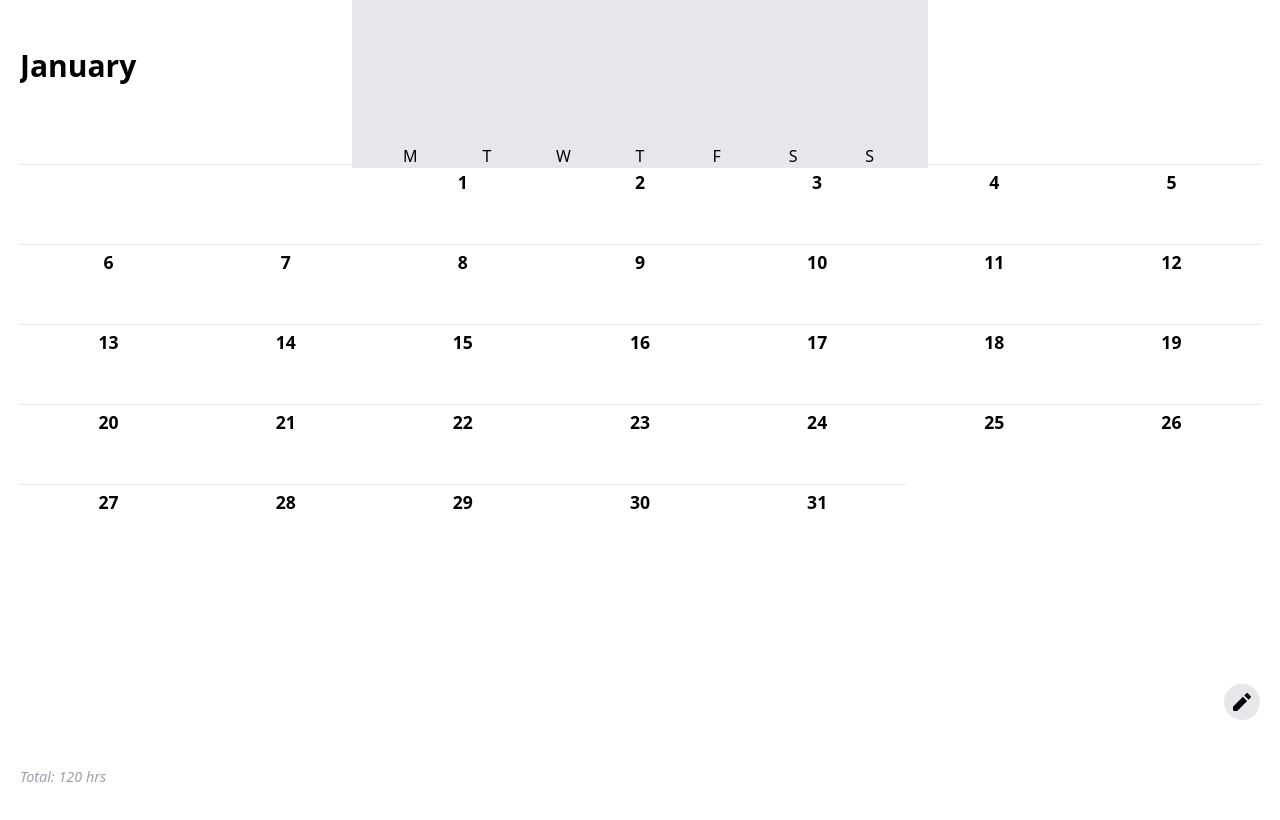
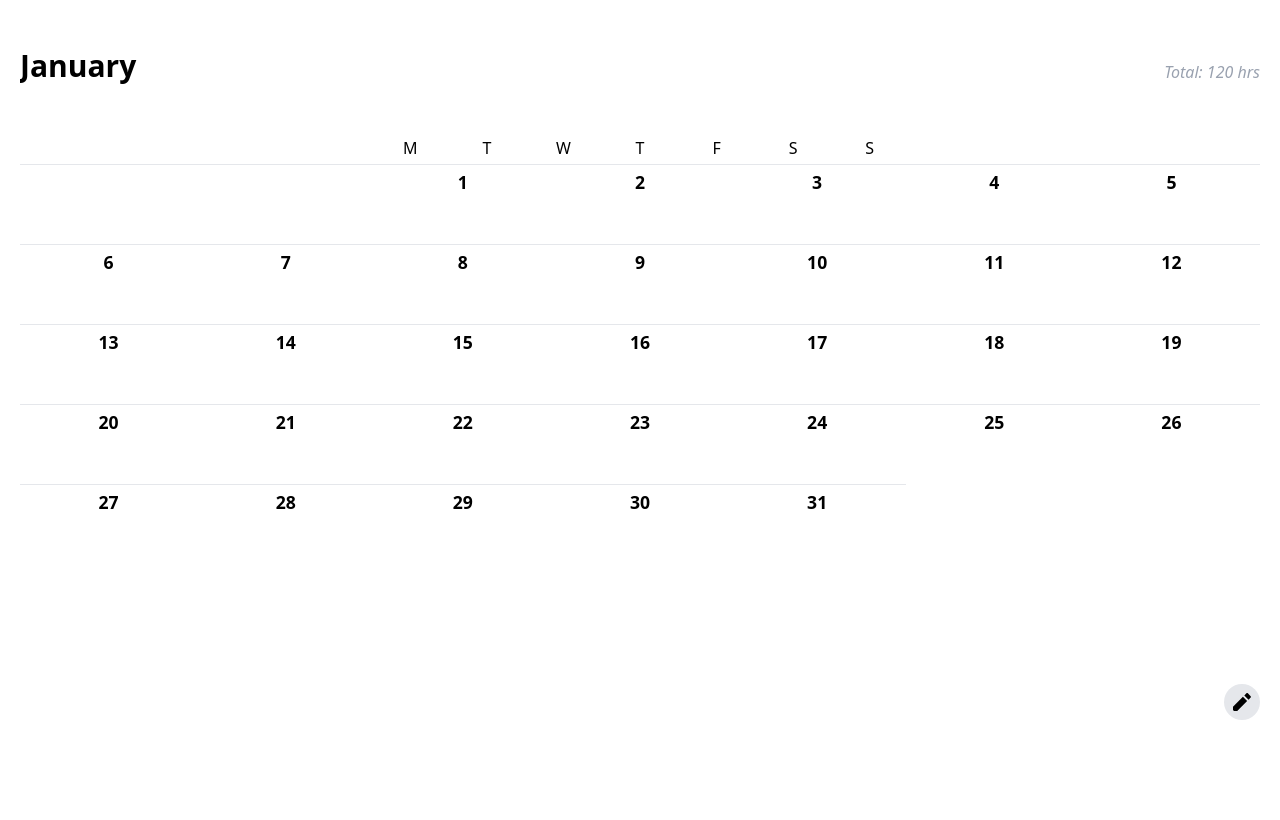
Before and after one commit to alexmonteirodev/gp-schedule-react, a React (Vite) app: page / in a window 1280 px wide. Shown: the top 820 px of the page. Built offline with nearby package versions, Linux system fonts and the light colour scheme.

Commit message:
position hours e correcao de erros eslint

```diff
--- a/src/CalendarContext.jsx
+++ b/src/CalendarContext.jsx
@@ -13,7 +13,6 @@ export const CalendarProvider = ({ children }) => {
   const [currentMonth, setCurrentMonth] = React.useState(today.getMonth());
   const [currentYear, setCurrentYear] = React.useState(today.getFullYear());
   const [selectedOption, setSelectedOption] = React.useState(null);
-  const [currentMonthState, setCurrentMonthState] = React.useState("");
 
   const months = [
     "January",
--- a/src/Components/Calendar/CalendarBody.jsx
+++ b/src/Components/Calendar/CalendarBody.jsx
@@ -2,6 +2,7 @@ import React from "react";
 import { useCalendar } from "../../CalendarContext";
 
 const CalendarBody = () => {
+  const { today } = useCalendar();
   const { yearArr } = useCalendar();
 
   console.log(yearArr);
@@ -12,7 +13,7 @@ const CalendarBody = () => {
           key={i}
           className="mb-8 snap-center flex flex-col justify-start items-center min-h-screen gap-20"
         >
-          <h2 className="font-bold text-3xl place-self-start z-20 pt-7">
+          <h2 className="font-bold text-3xl place-self-start z-20 pt-7 ">
             {month.name}
           </h2>
           <div className="grid grid-cols-7 w-full">
@@ -31,21 +32,6 @@ const CalendarBody = () => {
   );
 };
 
-// className="grid grid-cols-7 text-center mt-4"
-
-// [
-//   {
-//     name: "Janeiro",
-//     monthIndex: 0,
-//     days: [null, null, 1, 2, 3, ..., 31]
-//   },
-//   {
-//     name: "Fevereiro",
-//     monthIndex: 1,
-//     days: [null, 1, 2, ..., 28]
-//   },
-//   ...
-// ]
 export default CalendarBody;
 
 // import React from "react";
--- a/src/Components/Calendar/CalendarHeader.jsx
+++ b/src/Components/Calendar/CalendarHeader.jsx
@@ -4,7 +4,7 @@ const CalendarHeader = () => {
   const weekDays = ["M", "T", "W", "T", "F", "S", "S"];
 
   return (
-    <div className="  absolute top-0 left-0 right-0 mx-auto max-w-xl pt-32 z-10 bg-gray-200 px-5">
+    <div className="  absolute top-0 left-0 right-0 mx-auto max-w-xl pt-30 z-10 bg-white px-5">
       <div className="grid grid-cols-7 text-center mt-4 ">
         {weekDays.map((day, i) => (
           <div key={i}>{day}</div>
--- a/src/Components/Edit/Hours.jsx
+++ b/src/Components/Edit/Hours.jsx
@@ -1,11 +1,10 @@
 import React from "react";
 
-const Hours = ({ optionsAppear }) => {
+const Hours = () => {
   return (
     <p
-      className={`text-gray-400 text-[0.9rem] italic absolute bottom-3 transition
-        ${optionsAppear && "hidden"}
-        ${!optionsAppear && "animate-slideIn"}`}
+      className={`text-gray-400 text-[1rem] italic absolute top-15 right-5 z-10 transition
+        `}
     >
       Total: 120 hrs
     </p>
@@ -13,3 +12,7 @@ const Hours = ({ optionsAppear }) => {
 };
 
 export default Hours;
+
+// ${optionsAppear && "hidden"}
+// ${!optionsAppear && "animate-slideIn"}
+// lembrar de puxar props
--- a/src/index.css
+++ b/src/index.css
@@ -2,7 +2,8 @@
 
 @theme {
   --animate-slideOut: slideOut 0.5s ease-in-out forwards;
-
+  --animate-slideIn: slideIn 0.5s ease-in-out forwards;
+}
 @keyframes slideOut {
   0% {
     opacity: 1;
@@ -13,9 +14,6 @@
     transform: translateY(150px);
   }
 }
-
-  --animate-slideIn: slideIn 0.5s ease-in-out forwards;
-
 @keyframes slideIn {
   0% {
     opacity: 1;
@@ -26,4 +24,12 @@
     transform: initial;
   }
 }
+
+.scrollbar-hide {
+  -ms-overflow-style: none; /* IE e Edge */
+  scrollbar-width: none; /* Firefox */
 }
+
+.scrollbar-hide::-webkit-scrollbar {
+  display: none; /* Chrome, Safari e Opera */
+}
```
Lines whose indentation alone changed are shown as unchanged.
